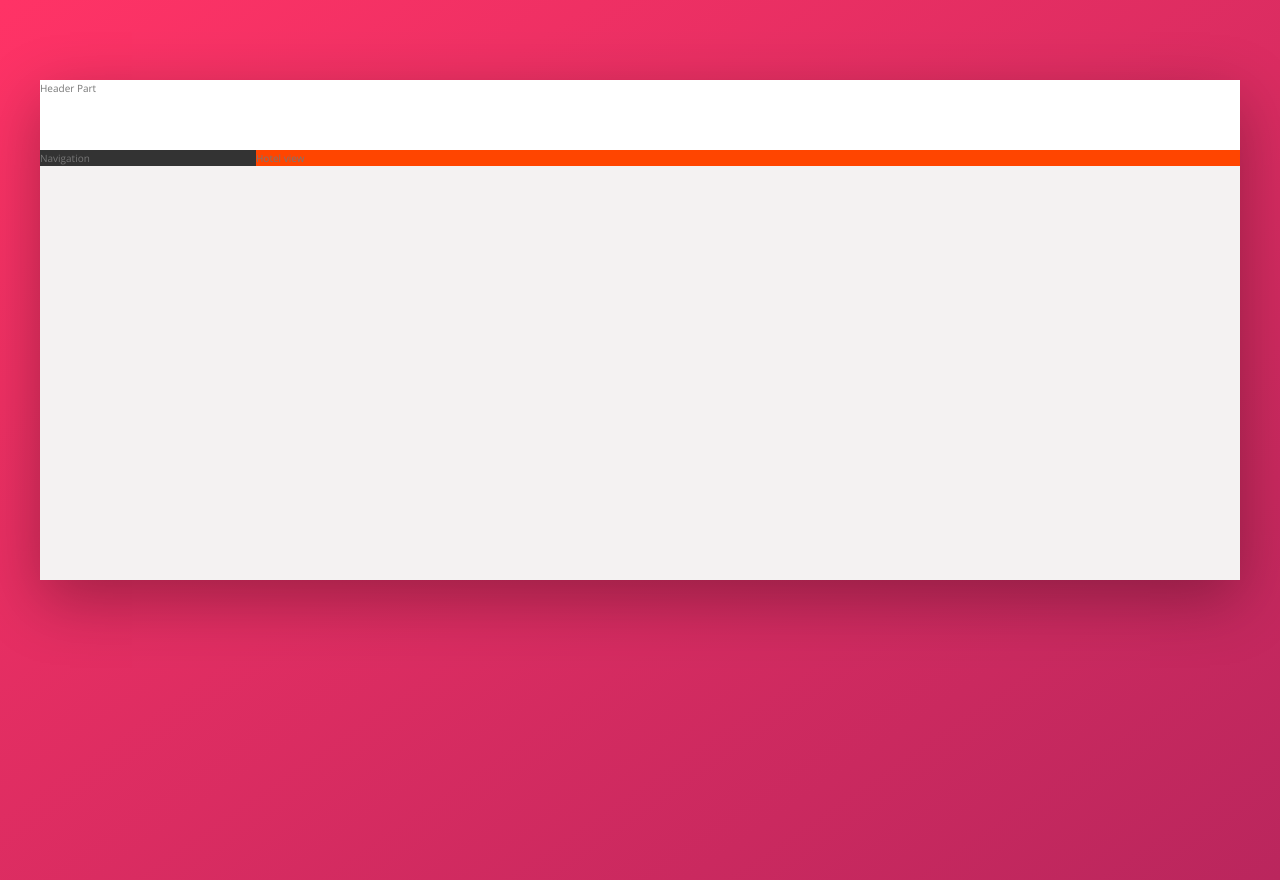
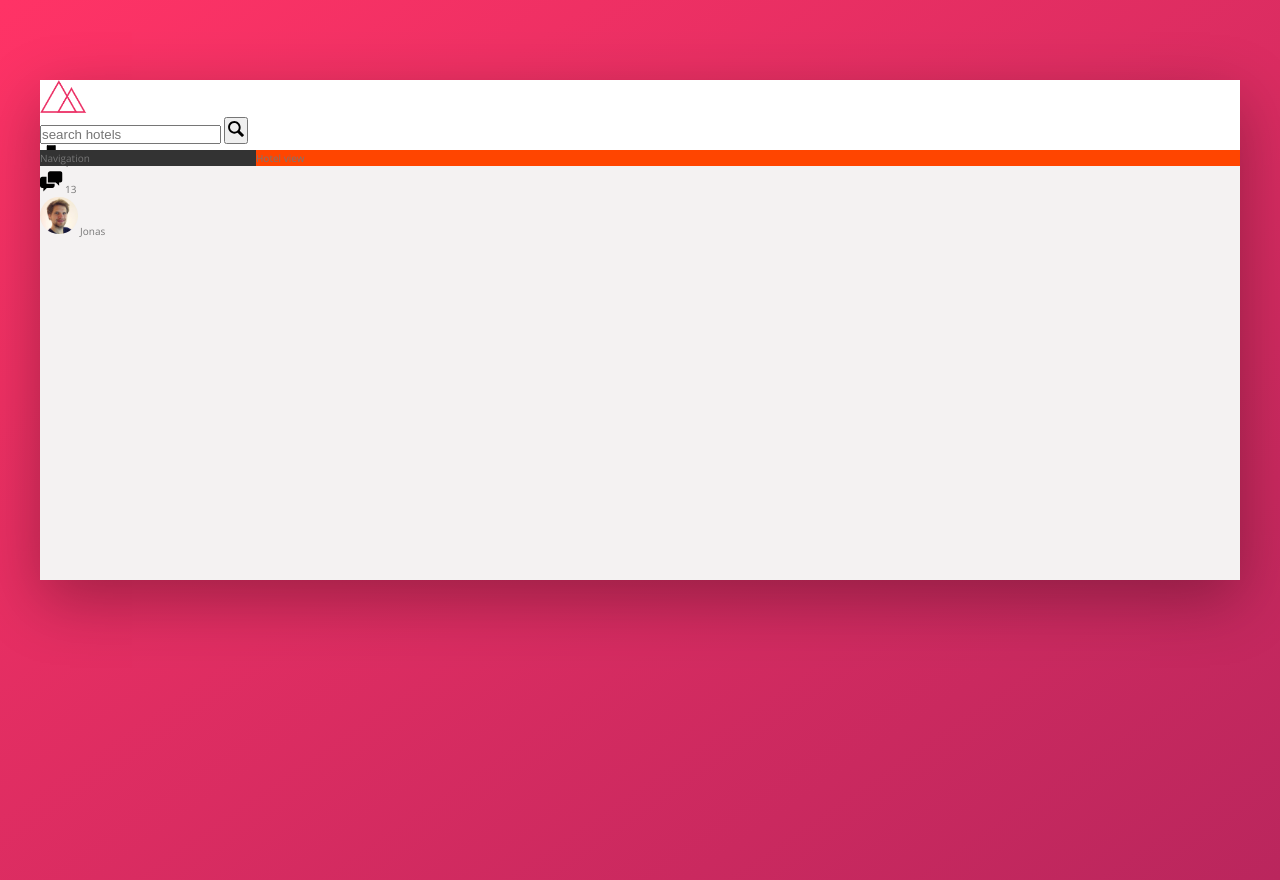
Before and after one commit to programmerInfi/Trillo, a website: page index.html in a window 1280 px wide. Drawn offline with nearby package versions, Linux system fonts and the light colour scheme.

Commit message:
headerpart1

```diff
--- a/index.html
+++ b/index.html
@@ -1,5 +1,6 @@
 <!DOCTYPE html>
 <html lang="en">
+
 <head>
     <meta charset="UTF-8">
     <meta name="viewport" content="width=device-width, initial-scale=1.0">
@@ -7,13 +8,49 @@
     <!-- <link href="https://fonts.googleapis.com/css?family=Open+Sans:300,400,600" rel="stylesheet"> -->
     <link rel="stylesheet" href="css/style.css">
     <link rel="shortcut icon" type="image/png" href="img/favicon.png">
-        <link href="https://fonts.googleapis.com/css2?family=Open+Sans:wght@300;400;600&family=Roboto:wght@300;400&display=swap" rel="stylesheet">
+    <link
+        href="https://fonts.googleapis.com/css2?family=Open+Sans:wght@300;400;600&family=Roboto:wght@300;400&display=swap"
+        rel="stylesheet">
     <title>trillo &mdash; Your all-in-one booking app</title>
 </head>
+
 <body>
     <div class="container">
         <header class="header">
-          Header Part
+
+            <img src="img/logo.png" alt="trillo logo" class="logo">
+            <form action="#" class="search">
+                <input type="text" class="search__input" placeholder="search hotels">
+                <button class="search__button">
+                    <!-- SVG = Scalable  vector graphics  -->
+                    <svg class="search__icon">
+                        <use xlink:href="img/sprite.svg.svg#icon-magnifying-glass"></use>
+                    </svg>
+                </button>
+            </form>
+
+            <nav class="user-nav">
+        <div class="user-nav__icon-box">
+            <svg class="user-nav__icon">
+                <use xlink:href="img/sprite.svg.svg#icon-bookmark"></use>
+            </svg>
+            <span class="user-nav__notification">7</span>
+        </div>
+
+        <div class="user-nav__icon-box">
+            <svg class="user-nav__icon">
+                <use xlink:href="img/sprite.svg.svg#icon-chat"></use>
+            </svg>
+            <span class="user-nav__notification">13</span>
+        </div>
+
+        <div class="user-nav__user">
+            <img src="img/user.jpg" alt="User photo" class="user-nav__user-photo">
+            <span class="user-nav__user-name">Jonas</span>
+        </div>
+
+            </nav>
+
         </header>
         <div class="content">
             <nav class="sidebar">
@@ -25,4 +62,5 @@
         </div>
     </div>
 </body>
+
 </html>
--- a/package.json
+++ b/package.json
@@ -7,6 +7,7 @@
     "watch:sass": "node-sass sass/main.scss css/style.css -w",
     "devserver": "live-server",
     "start": "npm-run-all --parallel devserver watch:sass",
+
     "compile:sass": "node-sass sass/main.scss css/style.comp.css",
     "prefix:css": "postcss --use autoprefixer -b 'last 10 versions' css/style.comp.css -o css/style.prefix.css",
     "compress:css": "node-sass css/style.prefix.css css/style.css --output-style compressed",
--- a/sass/_components.scss
+++ b/sass/_components.scss
@@ -0,0 +1,38 @@
+////////////////////LOGO
+.logo {
+  height: 3.25rem;
+}
+
+//////////////////SEARCH
+.search {
+  &__input {
+  }
+
+  &__button {
+  }
+
+  &__icon {
+    height: 2rem;
+    width: 2rem;
+  }
+}
+
+////////////////USER NAVIGATION
+
+.user-nav {
+  &__icon-box {
+  }
+  &__icon {
+    height: 2.25rem;
+    width: 2.25rem;
+  }
+  &__notification {
+  }
+  &__user-photo {
+    height: 3.75rem;
+    border-radius: 50%;
+  }
+
+  &__user-name {
+  }
+}
```
Also changed, not shown: css/style.css, img/SVG/aircraft-take-off.svg (added), img/SVG/bookmark.svg (added), img/SVG/chat.svg (added), img/SVG/chevron-right.svg (added), img/SVG/home.svg (added), img/SVG/key.svg (added), img/SVG/location-pin.svg (added), img/SVG/magnifying-glass.svg (added), img/SVG/map.svg (added), img/SVG/star.svg (added), img/chevron-thin-right.svg (deleted), img/sprite.svg (deleted), img/sprite.svg.svg (added). Lines whose indentation alone changed are shown as unchanged.
